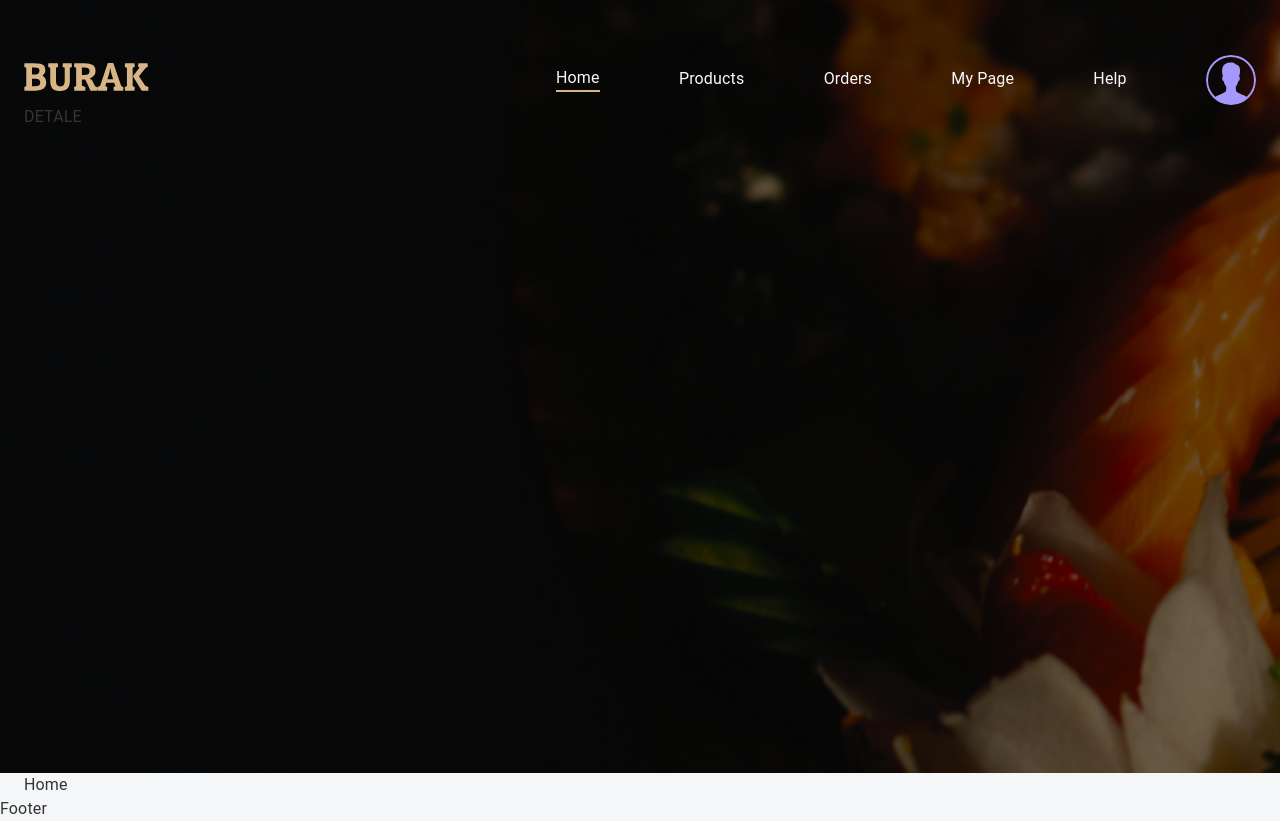
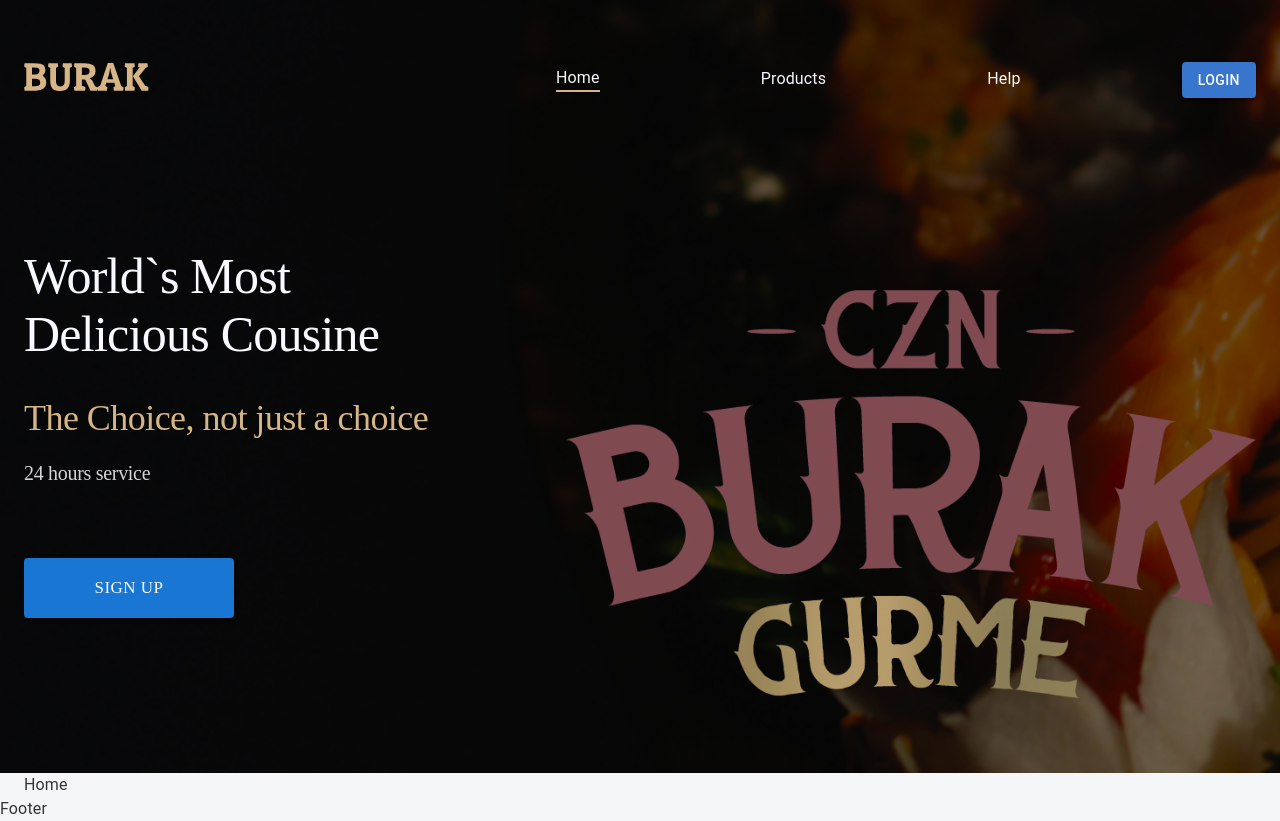
Before and after one commit to BobIshmetov/burak-react, a React (Create React App) app: page / in a window 1280 px wide. Built offline with nearby package versions, Linux system fonts and the light colour scheme.

Commit message:
fix: modify homeNavbar header component

```diff
--- a/src/app/components/headers/HomeNavbar.tsx
+++ b/src/app/components/headers/HomeNavbar.tsx
@@ -2,7 +2,7 @@
 import { NavLink } from "react-router-dom";
 
 export function HomeNavbar() {
-  const authMember = true;
+  const authMember = null;
   return (
     <div className="home-navbar">
       <Container className="navbar-container">
@@ -59,7 +59,25 @@
             )}
           </Stack>
         </Stack>
-        <Stack>DETALE</Stack>
+        <Stack className="header-frame">
+          <Stack className={"detail"}>
+            <Box className={"head-main-txt"}>
+              World`s Most Delicious Cousine
+            </Box>
+            <Box className={"wel-txt"}>The Choice, not just a choice</Box>
+            <Box className={"service-txt"}>24 hours service</Box>
+            <Box className={"signup"}>
+              {!authMember ? (
+                <Button variant={"contained"} className={"signup-button"}>
+                  SIGN UP
+                </Button>
+              ) : null}
+            </Box>
+          </Stack>
+          <Stack className={"logo-frame"}>
+            <div className={"logo-img"}></div>
+          </Stack>
+        </Stack>
       </Container>
     </div>
   );
--- a/src/css/navbar.css
+++ b/src/css/navbar.css
@@ -73,3 +73,87 @@
 .home-navbar div.hover-line:after {
   transform-origin: 0% 50%;
 }
+
+.home-navbar .navbar-container .header-frame {
+  margin-top: 142px;
+  height: 462px;
+  display: flex;
+  flex-direction: row;
+  justify-content: space-between;
+}
+
+.home-navbar .navbar-container .header-frame .detail {
+  width: 510px;
+  display: flex;
+  flex-direction: column;
+}
+
+.home-navbar .navbar-container .header-frame .detail .head-main-txt {
+  width: 450px;
+  height: 150px;
+  font-family: "Roboto Serif";
+  font-size: 50px;
+  font-style: normal;
+  font-weight: 500px;
+  line-height: normal;
+  letter-spacing: -0.75px;
+  color: #f8f8ff;
+}
+
+.home-navbar .navbar-container .header-frame .detail .wel-txt {
+  width: 510px;
+  height: 42px;
+  font-family: "Roboto Serif";
+  font-size: 36px;
+  font-style: normal;
+  font-weight: 400px;
+  line-height: normal;
+  letter-spacing: -0.54px;
+  color: #d7b686;
+}
+
+.home-navbar .navbar-container .header-frame .detail .service-txt {
+  margin-top: 23px;
+  width: 153px;
+  height: 23px;
+  font-family: "Roboto Serif";
+  font-size: 20px;
+  font-style: normal;
+  font-weight: 400px;
+  line-height: normal;
+  letter-spacing: -0.3px;
+  color: #d5d5d5;
+}
+
+.home-navbar .navbar-container .detail .signup {
+  margin-top: 73px;
+}
+
+.home-navbar .navbar-container .detail .signup .signup-button {
+  width: 210px;
+  height: 60px;
+  border-radius: 4px;
+  background: #1976d2;
+  text-align: center;
+  font-family: Poppins;
+  font-size: 17px;
+  font-style: normal;
+  font-weight: 400;
+  line-height: normal;
+  color: #f8f8ff;
+}
+
+.home-navbar .navbar-container .logo-frame {
+  margin-top: 43px;
+  width: 690px;
+  height: 419px;
+}
+
+.home-navbar .navbar-container .logo-frame .logo-img {
+  width: 100%;
+  height: 100%;
+  background: url("/public/img/logo.webp");
+  background-size: contain;
+  background-repeat: no-repeat;
+  filter: invert(25%);
+}
```
